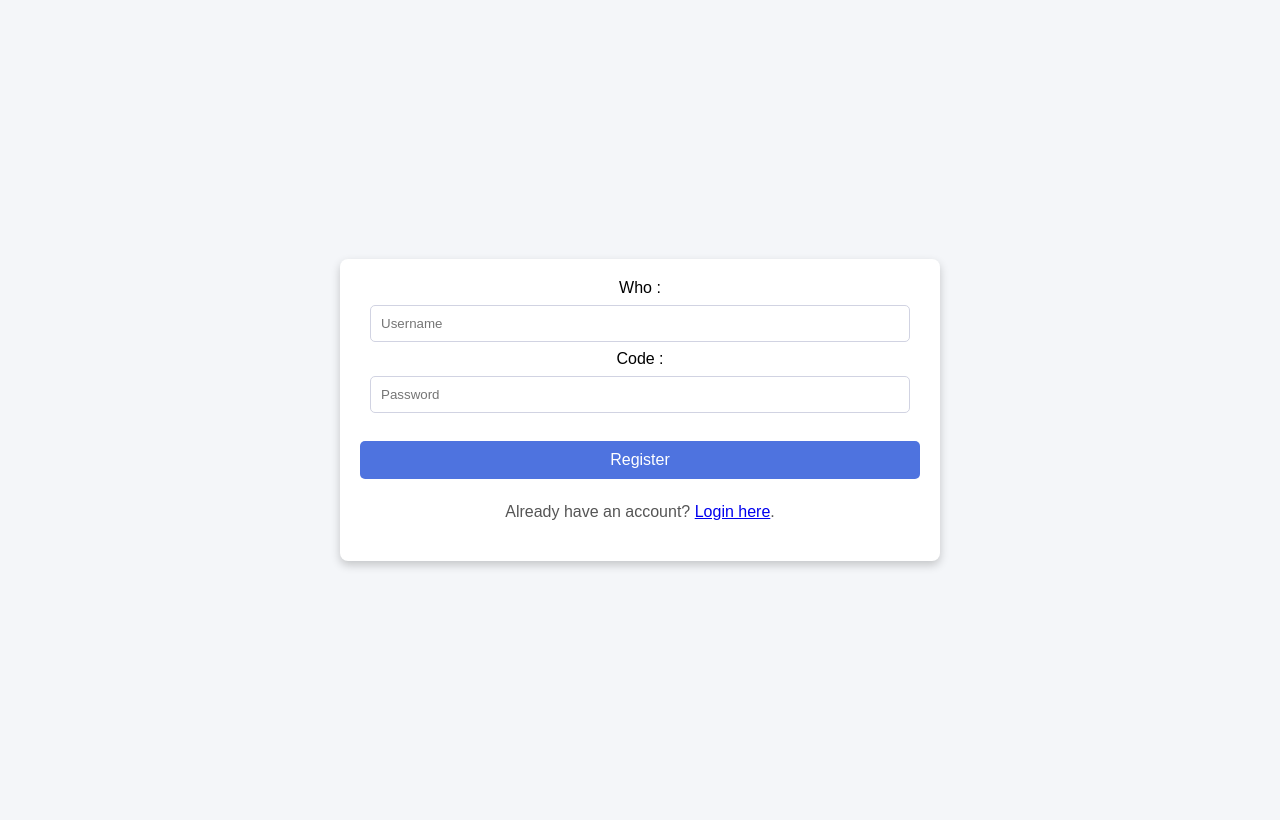
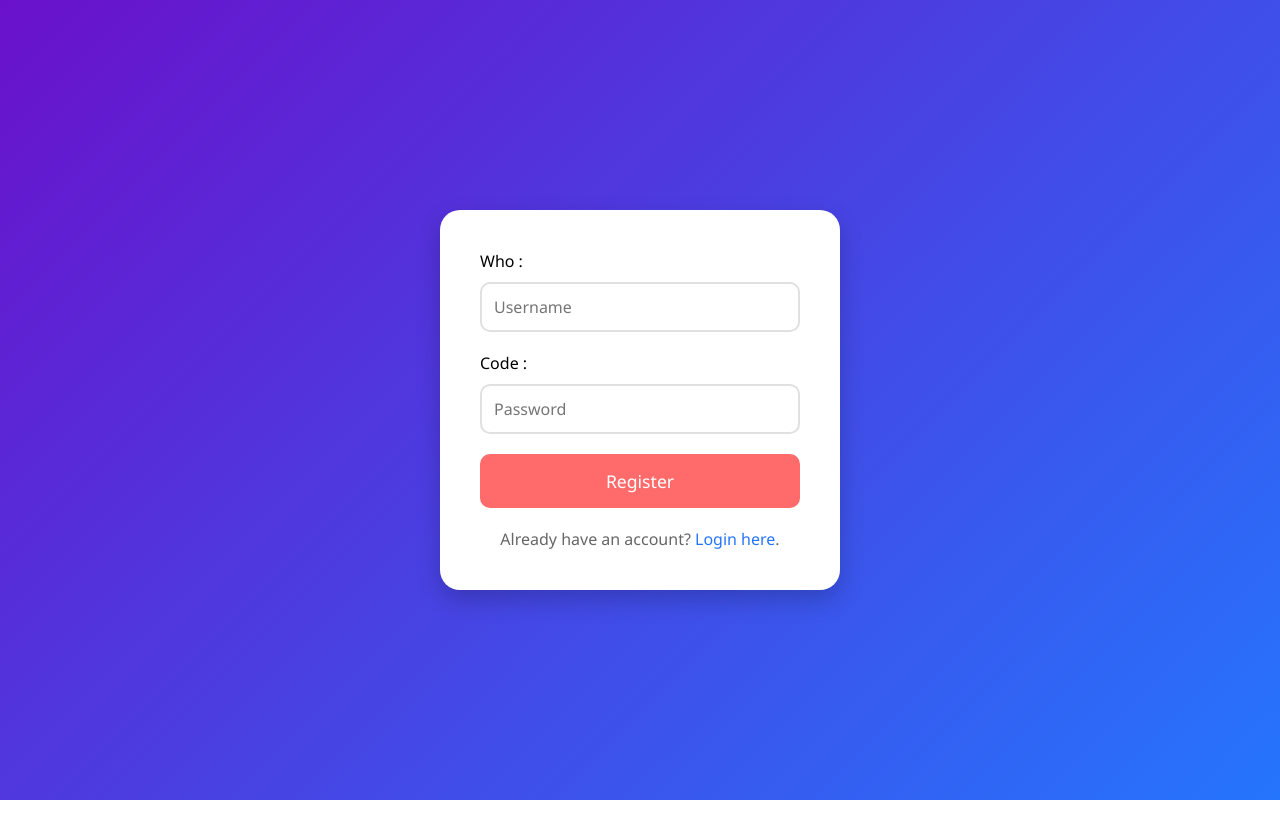
Before and after one commit to ponp1234/backbencher, a Flask app: page /register in a window 1280 px wide. Run offline with Flask 3, Linux system fonts and the light colour scheme.

Commit message:
modified

```diff
--- a/templates/register.html
+++ b/templates/register.html
@@ -1,17 +1,94 @@
 <!DOCTYPE html>
 <html lang="en">
 <head>
+    <meta charset="UTF-8">
+    <meta name="viewport" content="width=device-width, initial-scale=1.0">
     <title>Register</title>
-    <link rel="stylesheet" type="text/css" href="{{ url_for('static', filename='style.css') }}">
+    <style>
+        * {
+            box-sizing: border-box;
+            margin: 0;
+            padding: 0;
+            font-family: 'Segoe UI', Tahoma, Geneva, Verdana, sans-serif;
+        }
 
+        body {
+            background: linear-gradient(135deg, #6a11cb 0%, #2575fc 100%);
+            min-height: 100vh;
+            display: flex;
+            justify-content: center;
+            align-items: center;
+            padding: 20px;
+        }
+
+        form {
+            background: white;
+            padding: 40px;
+            border-radius: 20px;
+            box-shadow: 0 10px 25px rgba(0, 0, 0, 0.2);
+            width: 100%;
+            max-width: 400px;
+        }
+
+        input {
+            width: 100%;
+            padding: 12px;
+            margin: 10px 0 20px;
+            border: 2px solid #e0e0e0;
+            border-radius: 10px;
+            font-size: 1em;
+            transition: border-color 0.3s ease;
+        }
+
+        input:focus {
+            border-color: #2575fc;
+            outline: none;
+        }
+
+        button {
+            width: 100%;
+            padding: 15px;
+            background: #ff6b6b;
+            color: white;
+            border: none;
+            border-radius: 10px;
+            font-size: 1.1em;
+            cursor: pointer;
+            transition: transform 0.3s ease, box-shadow 0.3s ease;
+            margin-bottom: 20px;
+        }
+
+        button:hover {
+            transform: translateY(-2px);
+            box-shadow: 0 5px 15px rgba(255, 107, 107, 0.4);
+        }
+
+        p {
+            text-align: center;
+            color: #666;
+        }
+
+        a {
+            color: #2575fc;
+            text-decoration: none;
+            font-weight: 500;
+        }
+
+        a:hover {
+            text-decoration: underline;
+        }
+    </style>
 </head>
 <body>
     <form method="POST">
-        Who : <input type="text" name="username" placeholder="Username" required>
-        Code : <input type="password" name="password" placeholder="Password" required>
+        <div>
+            Who : <input type="text" name="username" placeholder="Username" required>
+        </div>
+        <div>
+            Code : <input type="password" name="password" placeholder="Password" required>
+        </div>
         <button type="submit">Register</button>
         <p>Already have an account? <a href="{{ url_for('login') }}">Login here</a>.</p>
     </form>
-
 </body>
 </html>
```
